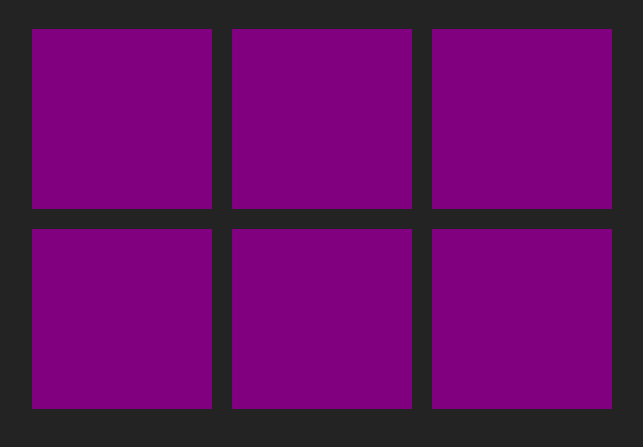
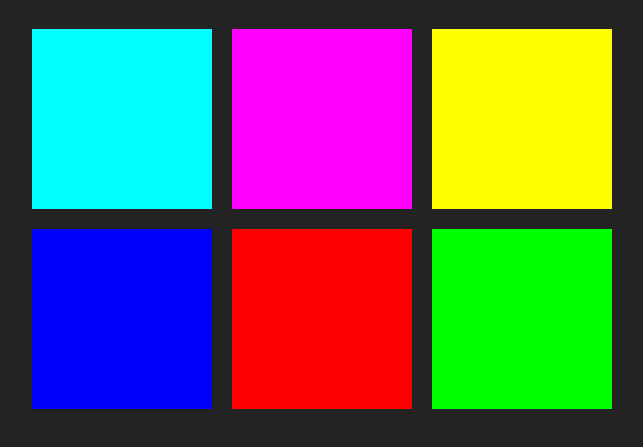
Before and after one commit to commonKaizen/portfolio, a plain HTML site: page RGBColorGame/index.html in a window 1280 px wide. Shown: the part 61-508 px from the top of the page, without its empty margins (318-961 px from the left). Drawn offline with Linux system fonts and the light colour scheme.

Commit message:
colored squares

```diff
--- /dev/null
+++ b/RGBColorGame/colorGame.js
@@ -0,0 +1,13 @@
+var colors = [
+    "rgb(0, 255, 255)",
+    "rgb(255, 0, 255)",
+    "rgb(255, 255, 0)",
+    "rgb(0, 0, 255)",
+    "rgb(255, 0, 0)",
+    "rgb(0, 255, 0)"
+];
+var squares = document.querySelectorAll(".square");
+
+for (var i = 0; i < squares.length; i++) {
+    squares[i].style.backgroundColor = colors[i];
+}
--- a/RGBColorGame/index.html
+++ b/RGBColorGame/index.html
@@ -17,5 +17,6 @@
         <div class="square"></div>
         <div class="square"></div>
     </div>
+    <script src="colorGame.js"></script>
 </body>
 </html>
```
